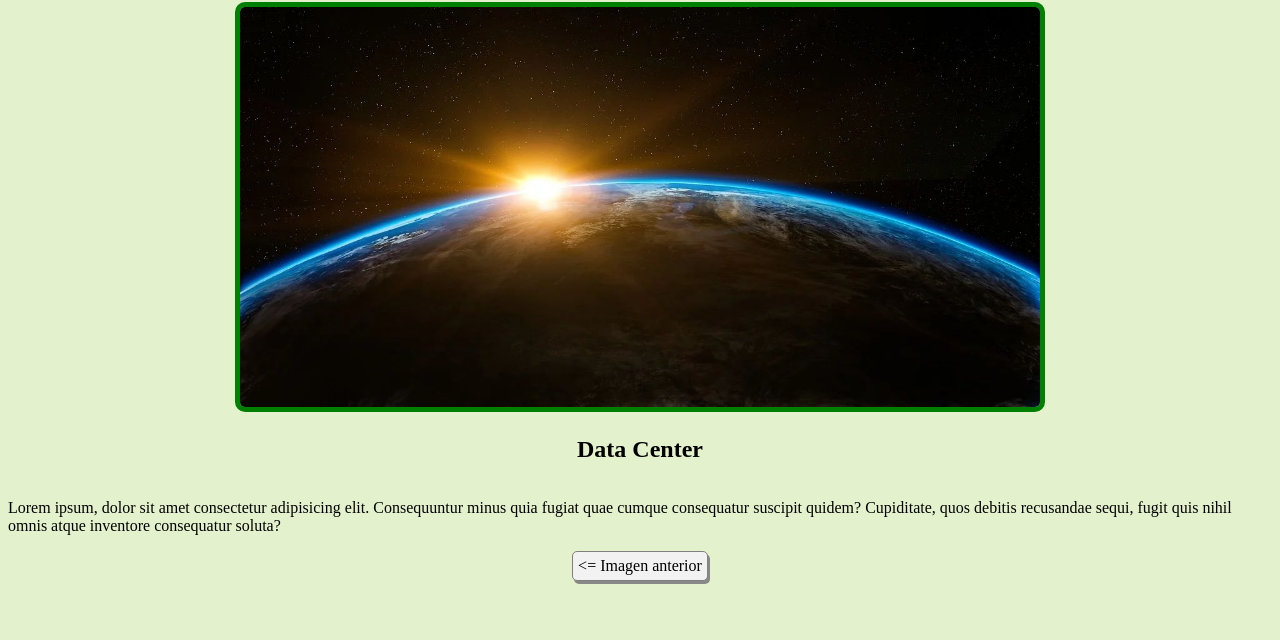
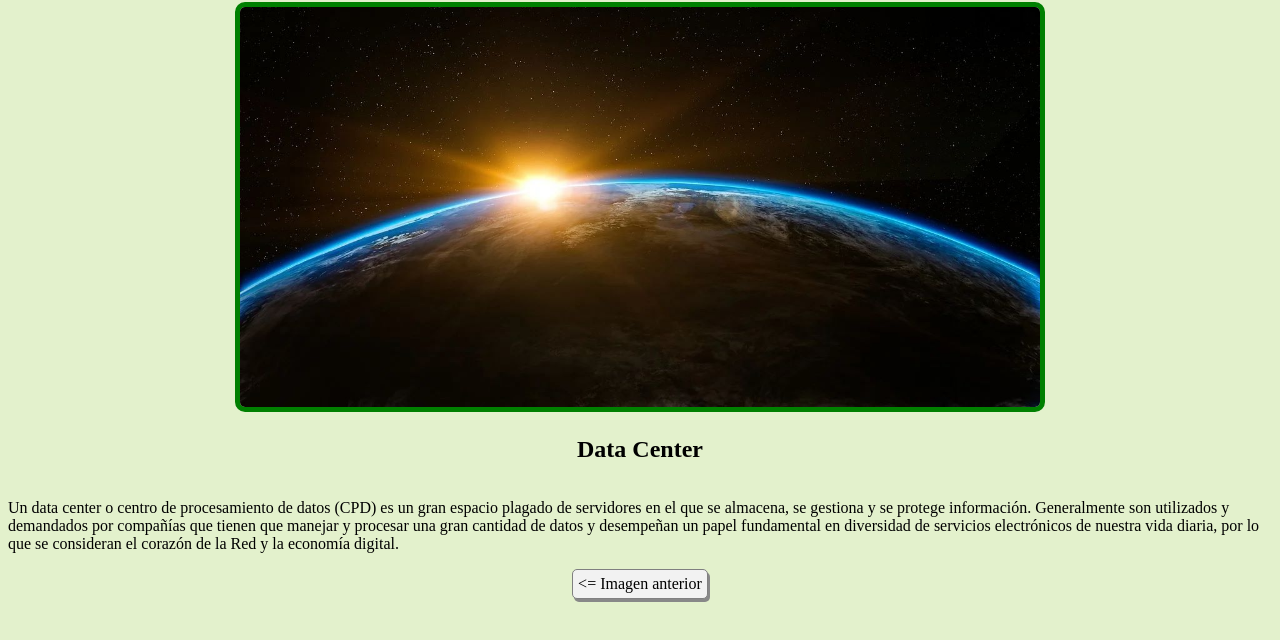
Before and after one commit to estebanbent4/Actividad-261.github.io, a plain HTML site: page page2.html in a window 1280 px wide. Shown: the part 86-726 px from the top of the page. Drawn offline with Linux system fonts and the light colour scheme.

Commit message:
Descripciones

```diff
--- a/page2.html
+++ b/page2.html
@@ -20,9 +20,7 @@
     <div class="centrado"><h2>Data Center</h2></div>
 
     <div class="centrado">
-    <p>Lorem ipsum, dolor sit amet consectetur adipisicing elit. Consequuntur minus quia fugiat quae cumque consequatur
-        suscipit quidem? Cupiditate, quos debitis recusandae sequi, fugit quis nihil omnis atque inventore consequatur
-        soluta?</p>
+        <p>Un data center o centro de procesamiento de datos (CPD) es un gran espacio plagado de servidores en el que se almacena, se gestiona y se protege información. Generalmente son utilizados y demandados por compañías que tienen que manejar y procesar una gran cantidad de datos y desempeñan un papel fundamental en diversidad de servicios electrónicos de nuestra vida diaria, por lo que se consideran el corazón de la Red y la economía digital.</p>
     </div>
         <div class="centrado">
 
```
Also changed, not shown: page1.html (+1 -3 lines).
